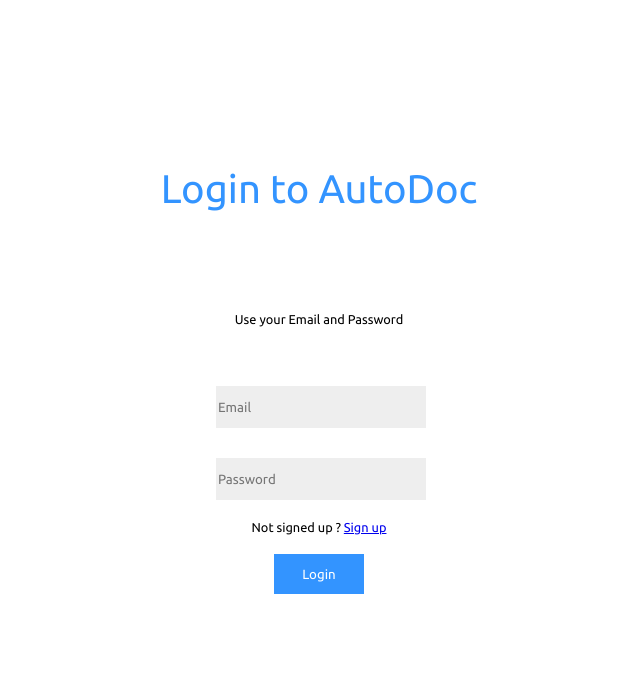
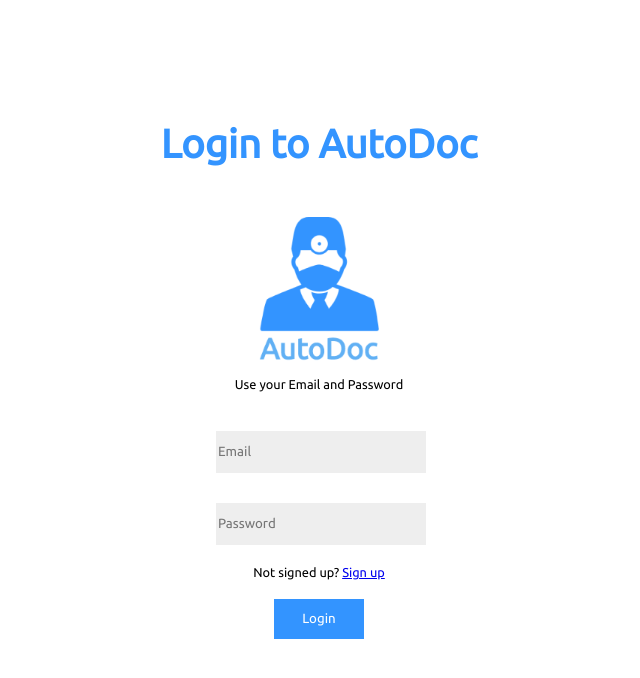
Before and after one commit to clarodanesh/AutoDoc, a CodeIgniter app: page /database/ in a window 1280 px wide. Shown: the top 678 px of the page, without its empty margins (321-961 px from the left). Run offline with CodeIgniter, Linux system fonts and the light colour scheme.

Commit message:
added logo with css

```diff
--- a/application/views/login.php
+++ b/application/views/login.php
@@ -4,6 +4,8 @@ defined('BASEPATH') OR exit('No direct script access allowed');
 <html lang="en">
 <head>
 	<meta charset="utf-8">
+    <meta name="viewport" content="width=device-width, initial-scale=1.0">
+
 	<title>Login - AutoDoc</title>
     <link rel="stylesheet" type="text/css" href="<?php echo base_url(); ?>css/autodoc-main.css">
     <link href="https://fonts.googleapis.com/css?family=Ubuntu&display=swap" rel="stylesheet">
@@ -13,6 +15,7 @@ defined('BASEPATH') OR exit('No direct script access allowed');
 <div id="auth-form-container">
     <form class="auth-form" action="">
         <div id="auth-form-title">Login to AutoDoc</div>
+        <img id="auth-form-logo" src="<?php echo base_url(); ?>images/logo.png"/>
         <div id="auth-form-hint">Use your Email and Password</div>
         <div class="auth-form-section">
             <input class="auth-form-input" type="text" name="email" placeholder="Email">
@@ -22,7 +25,7 @@ defined('BASEPATH') OR exit('No direct script access allowed');
             <input class="auth-form-input" type="password" name="password" placeholder="Password">
         </div>
 
-        <div id="auth-form-question" style="font-size: 0.8rem;font-family: 'Ubuntu', sans-serif;/*! margin-bottom: 30px; */margin-top: 20px;">Not signed up ? <a href="#">Sign up</a></div>
+        <div id="auth-form-question">Not signed up? <a href="#">Sign up</a></div>
 
         <input class="auth-form-primary-btn" type="submit" value="Login">
     </form>
--- a/css/autodoc-main.css
+++ b/css/autodoc-main.css
@@ -13,12 +13,14 @@ body{
     font-family: 'Ubuntu', sans-serif;
     margin-bottom: 100px;
     color: #3394FF;
+    margin-bottom: 50px;
+    font-weight: 600;
 }
 
 #auth-form-hint{
     font-size: 0.8rem;
     font-family: 'Ubuntu', sans-serif;
-    margin-bottom: 30px;
+    margin-bottom: 10px;
 }
 
 #auth-form-question{
@@ -26,6 +28,10 @@ body{
     font-family: 'Ubuntu', sans-serif;
     /*! margin-bottom: 30px; */
     margin-top: 20px;
+}
+
+#auth-form-logo{
+    width: 300px;
 }
 
 .auth-form{
@@ -48,6 +54,17 @@ body{
     background-color: #b9b9b93d;
 }
 
+.auth-form-input:hover{
+    background-color: #6464643d;
+    transition: 0.2s;
+}
+
+.auth-form-input:focus{
+    background-color: #6464643d;
+    box-shadow: 0px 0px 10px 0px rgba(0,0,0,0.35);
+    transition: 0.2s;
+}
+
 .auth-form-primary-btn{
     font-family: 'Ubuntu', sans-serif;
     margin-top: 20px;
```
Also changed, not shown: images/logo-no-text.png (added), images/logo.png (added).
